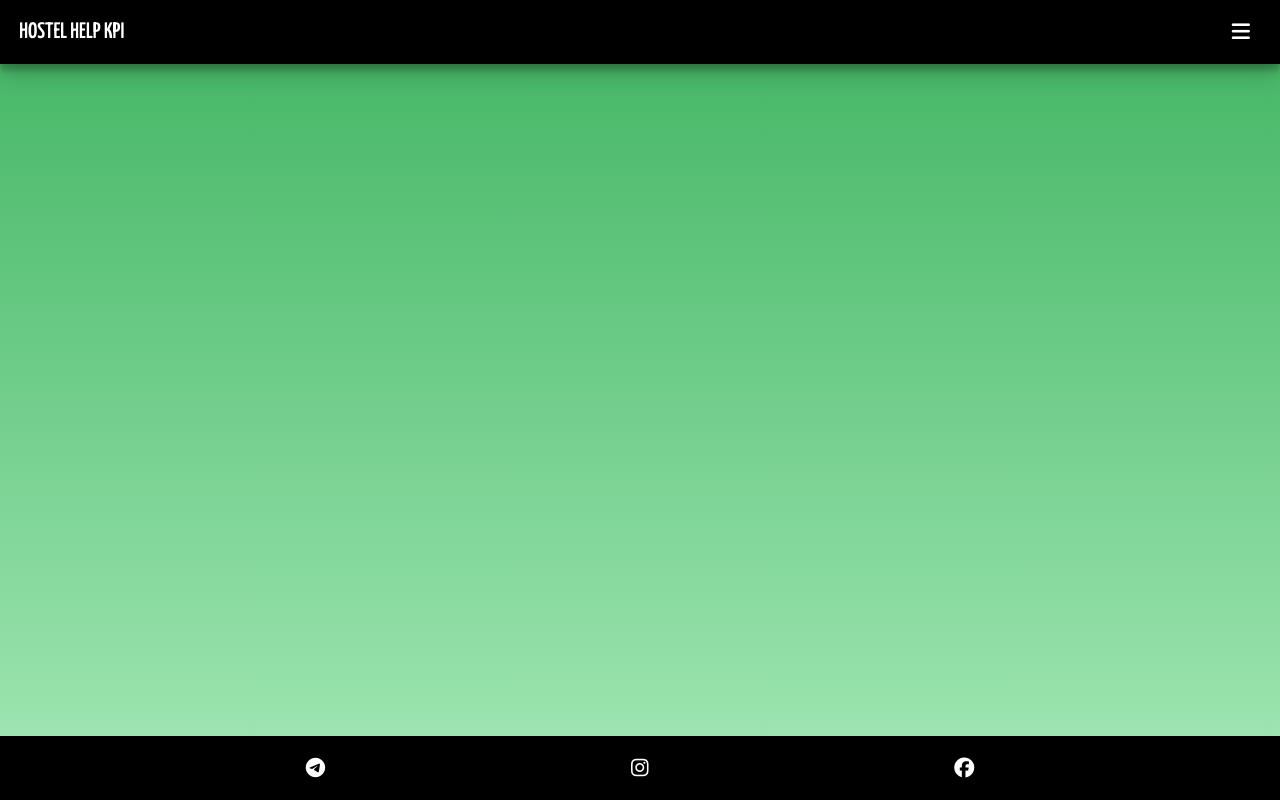
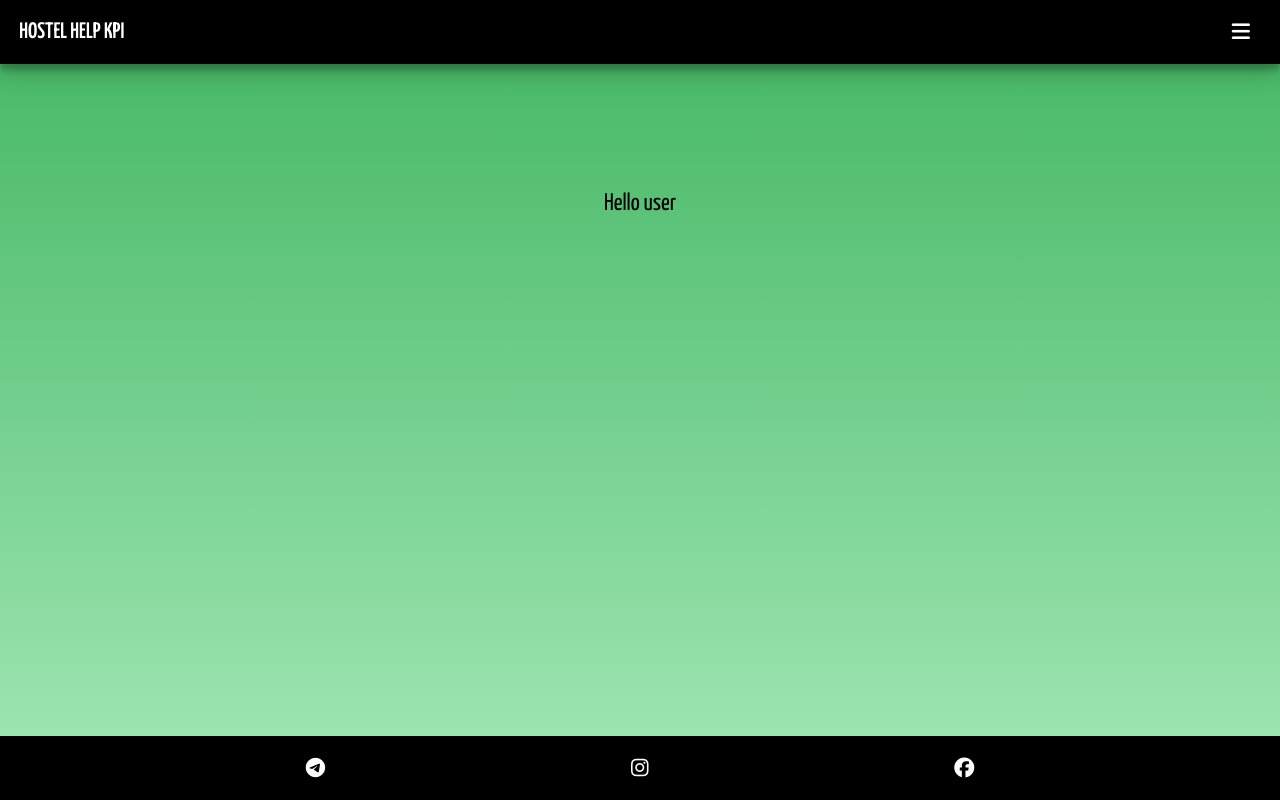
Before and after one commit to qsevenn/hostel-help, a Django app: page /profile/ in a window 1280 px wide. Run offline with Django 4.2, Linux system fonts and the light colour scheme; some libraries are stand-ins or nearby versions.

Commit message:
static fixed

```diff
--- a/djangoProject/settings.py
+++ b/djangoProject/settings.py
@@ -118,6 +118,12 @@ USE_TZ = True
 # https://docs.djangoproject.com/en/4.1/howto/static-files/
 
 STATIC_URL = 'static/'
+# STATIC_ROOT = os.path.join(BASE_DIR, "static")
+STATICFILES_DIRS = [
+    os.path.join(BASE_DIR, "static"),
+    'static/',
+]
+
 # STATICFILES_DIRS = (os.path.join(BASE_DIR, 'static'),)
 # Default primary key field type
 # https://docs.djangoproject.com/en/4.1/ref/settings/#default-auto-field
--- a/hostel_help/views.py
+++ b/hostel_help/views.py
@@ -27,11 +27,16 @@ def register(request):
 
 
 def login(request):
+    # print(request.user.is_authenticated)
+    # if request.user.is_authenticated:
+    #     return render(request, 'profile.html', {'user': request.user})
+    # else:
     return render(request, 'login.html')
 
 
+
 def profile(request):
-    return render(request, 'profile.html')
+    return render(request, 'profile.html', {'user': request.user})
 
 
 def report(request):
--- a/templates/base.html
+++ b/templates/base.html
@@ -1,5 +1,6 @@
+
+<!DOCTYPE html>
 {% load static %}
-<!DOCTYPE html>
 <html lang="uk">
 <head>
     <meta charset="UTF-8">
@@ -9,8 +10,7 @@
     <link rel="preconnect" href="https://fonts.gstatic.com" crossorigin>
     <link href="https://fonts.googleapis.com/css2?family=Yanone+Kaffeesatz:wght@300;400;500;600&display=swap"
         rel="stylesheet">
-    # проблема була в тому шо ти не правильно підімкнув css
-    <link href="{% static 'style.css' %}" rel="stylesheet">
+    <link href="{% static 'css/style.css' %}" rel="stylesheet" type="text/css">
     <script src="https://kit.fontawesome.com/72cdf14cdd.js" crossorigin="anonymous"></script>
     <script>
         function openMenu() {
--- a/templates/login.html
+++ b/templates/login.html
@@ -3,6 +3,9 @@
 {% load static %}
 
 {% block content %}
+    {% if user.is_autheticated %}
+        <h2>Ви вже зареєстровані, {{ user.username }}</h2>
+    {% else %}
         <h3>login</h3>
 
         <form action="" method="POST">
@@ -14,4 +17,5 @@
         </form>
 
         <p>Don't have an account? <a href="{% url 'register' %}">Signup here</a></p>
+    {% endif %}
 {% endblock %}
--- a/templates/profile.html
+++ b/templates/profile.html
@@ -3,5 +3,9 @@
 {% load static %}
 
 {% block content %}
-   <!-- content -->
+   {% if user.is_superuser %}
+      <p>Hello SUPERuser</p>
+   {% else %}
+      <p>Hello user</p>
+   {% endif %}
 {% endblock %}
```
Also changed, not shown: static/css/style.css (renamed from static/style.css). Lines whose indentation alone changed are shown as unchanged.
